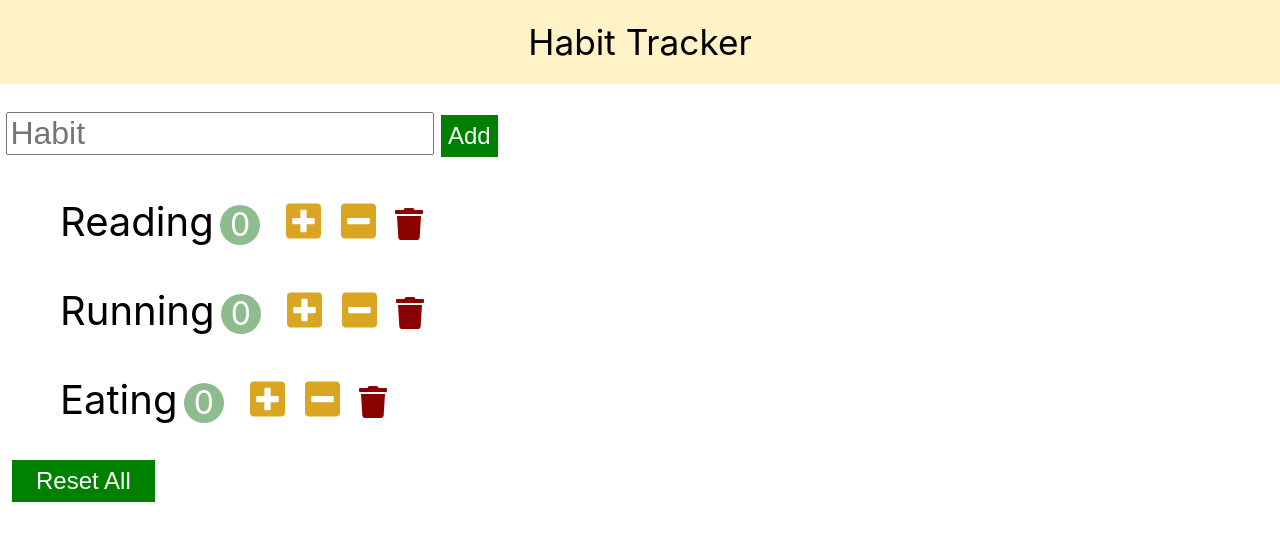
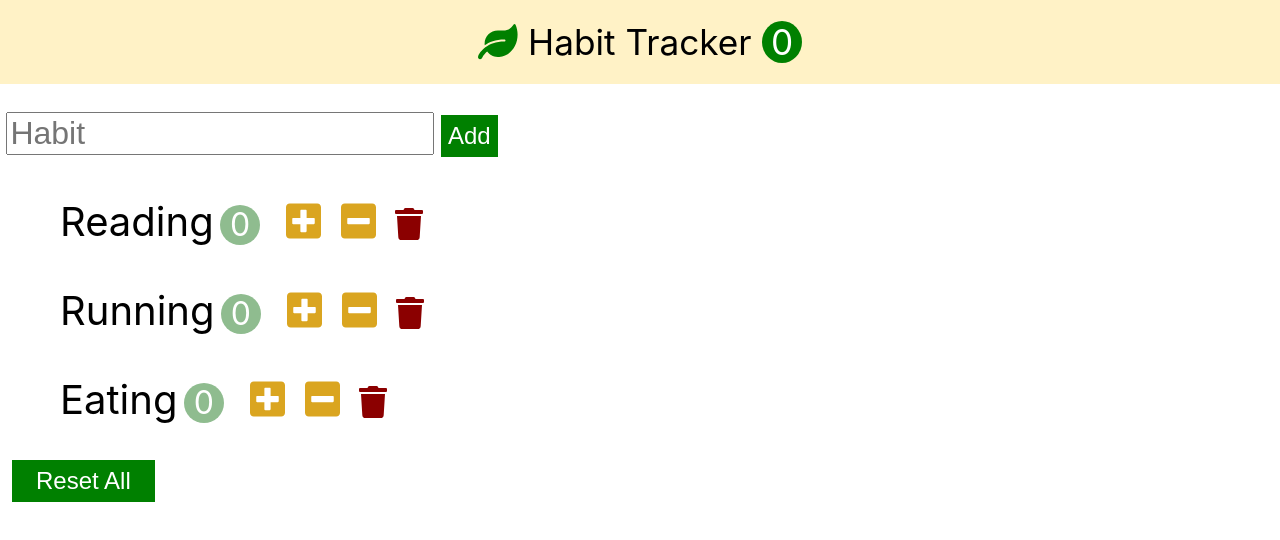
Before and after one commit to songa0/TIL, a React (Create React App) app in the folder React/Chapter4/habit-tracker/: page / in a window 1280 px wide. Shown: the top 540 px of the page. Built offline with nearby package versions, Linux system fonts and the light colour scheme.

Commit message:
Fix func

```diff
--- a/React/Chapter4/habit-tracker/src/app.css
+++ b/React/Chapter4/habit-tracker/src/app.css
@@ -70,3 +70,18 @@ button {
   margin-bottom: 0.6em;
   text-align: center;
 }
+.fa-leaf {
+  color: green;
+}
+
+.habit-total-count {
+  color: white;
+  background-color: green;
+  display: inline-block;
+  border-radius: 50%;
+  width: 2.5rem;
+}
+
+.habit-title {
+  padding: 0 0.3em;
+}
--- a/React/Chapter4/habit-tracker/src/app.jsx
+++ b/React/Chapter4/habit-tracker/src/app.jsx
@@ -4,16 +4,28 @@ import Habits from './components/habits';
 
 class App extends Component{
   state = {
+    habits: [
+      { id: 1, name: 'Reading', count: 0 },
+      { id: 2, name: 'Running', count: 0 },
+      { id: 3, name: 'Eating', count: 0 },
+    ]
 
   };
 
+  handleClickHabit() {
+
+  }
   render() {
     return (
 
       <>
-        <header className="habit-header">Habit Tracker</header>
+        <header className="habit-header">
+          <i className="fas fa-leaf"></i>
+          <span className='habit-title'>Habit Tracker</span>
+          <span className='habit-total-count'>0</span>
+        </header>
         <input type="text" placeholder="Habit" className="habit-input"/><button className="habit-add">Add</button>
-        <Habits />
+        <Habits habits={this.state.habits} onClick={ this.handleClickHabit}/>
         <button className='habit-reset'>Reset All</button>
 
         </>
--- a/React/Chapter4/habit-tracker/src/components/habits.jsx
+++ b/React/Chapter4/habit-tracker/src/components/habits.jsx
@@ -3,36 +3,32 @@ import Habit from './habit';
 
 class Habits extends Component {
     state = {
-        habits: [
-            {id:1, name: 'Reading', count: 0 },
-            {id:2, name: 'Running', count: 0 },
-            {id:3, name: 'Eating', count: 0 },
 
-        ]
     };
     handleIncrement = (habit) => {
-        const habits = [...this.state.habits];
+        const habits = [...this.props.habits];
         const index = habits.indexOf(habit);
         habits[index].count++;
         this.setState({ habits: habits });
 
     }
     handleDecrement = (habit) => {
-       const habits = [...this.state.habits];
+        const habits = [...this.props.habits];
         const index = habits.indexOf(habit);
         const count = habits[index].count - 1;
         habits[index].count = count < 0 ? 0 : count;
         this.setState({ habits: habits });
     }
     handleDelete = (habit) => {
-        const habits = this.state.habits.filter(item => item.id !== habit.id);
+        const habits = this.props.habits.filter(item => item.id !== habit.id);
         this.setState({ habits: habits });
     }
     render() {
+        const habits = this.props.habits;
         return (
             <ul>
                 {
-                    this.state.habits.map(item => (
+                    habits.map(item => (
                         <Habit
                             key={item.id}
                             habit={item}
```
